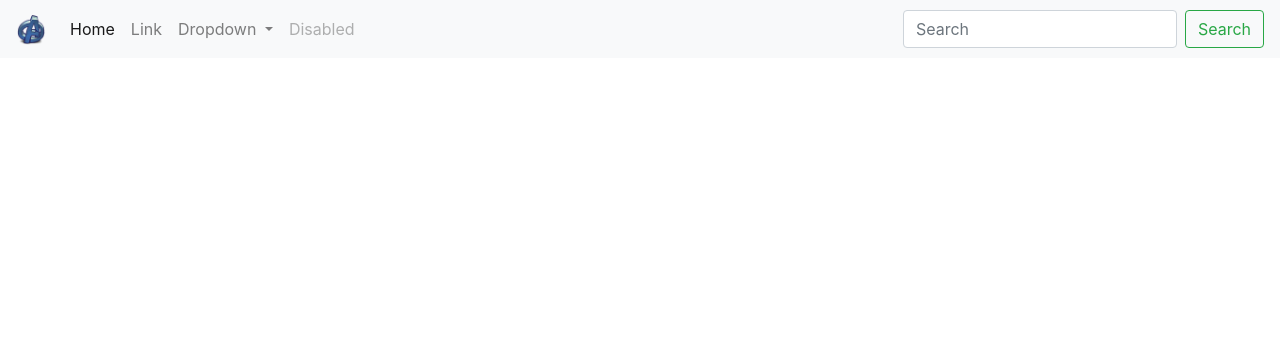
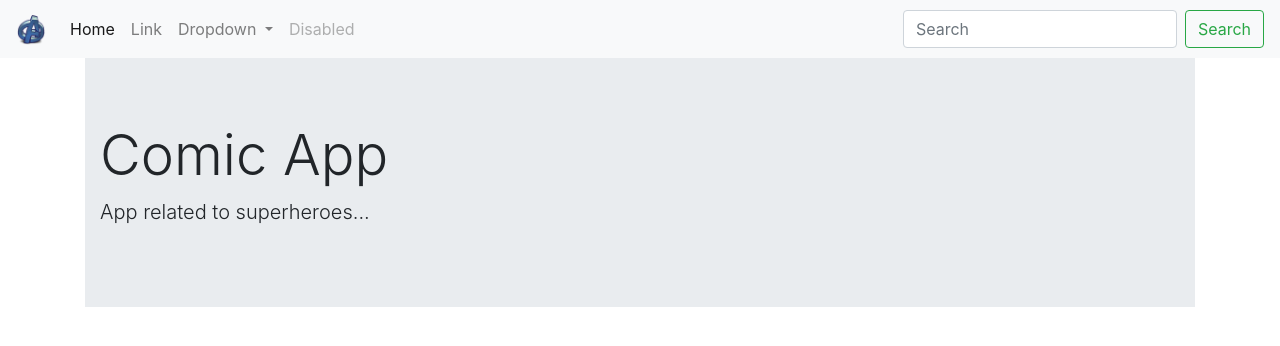
Before and after one commit to DRodrigoBL/angular-heros-app, an Angular app: page /home in a window 1280 px wide. Before the commit this address led to /. Shown: the top 346 px of the page. Built offline with nearby package versions, Linux system fonts and the light colour scheme.

Commit message:
angular router configured in project.

```diff
--- a/src/app/app.component.html
+++ b/src/app/app.component.html
@@ -1,5 +1,5 @@
-<router-outlet>
-</router-outlet>
+<app-navbar></app-navbar>
 
-
-<app-navbar></app-navbar>
+<div class="container">
+    <router-outlet></router-outlet>
+</div>
--- a/src/app/app.module.ts
+++ b/src/app/app.module.ts
@@ -1,5 +1,7 @@
 import { BrowserModule } from '@angular/platform-browser';
 import { NgModule } from '@angular/core';
+
+import { APP_ROUTING } from './app.routes';
 
 import { AppRoutingModule } from './app-routing.module';
 import { AppComponent } from './app.component';
@@ -18,7 +20,8 @@
   ],
   imports: [
     BrowserModule,
-    AppRoutingModule
+    AppRoutingModule,
+    APP_ROUTING
   ],
   providers: [],
   bootstrap: [AppComponent]
--- /dev/null
+++ b/src/app/app.routes.ts
@@ -0,0 +1,9 @@
+import { RouterModule, Routes } from '@angular/router';
+import { HomeComponent } from './components/home/home.component'
+
+const APP_ROUTES: Routes = [
+    {path : 'home', component: HomeComponent},
+    {path : '**', pathMatch: 'full', redirectTo: ''},
+];
+
+export const APP_ROUTING = RouterModule.forRoot(APP_ROUTES);
```
